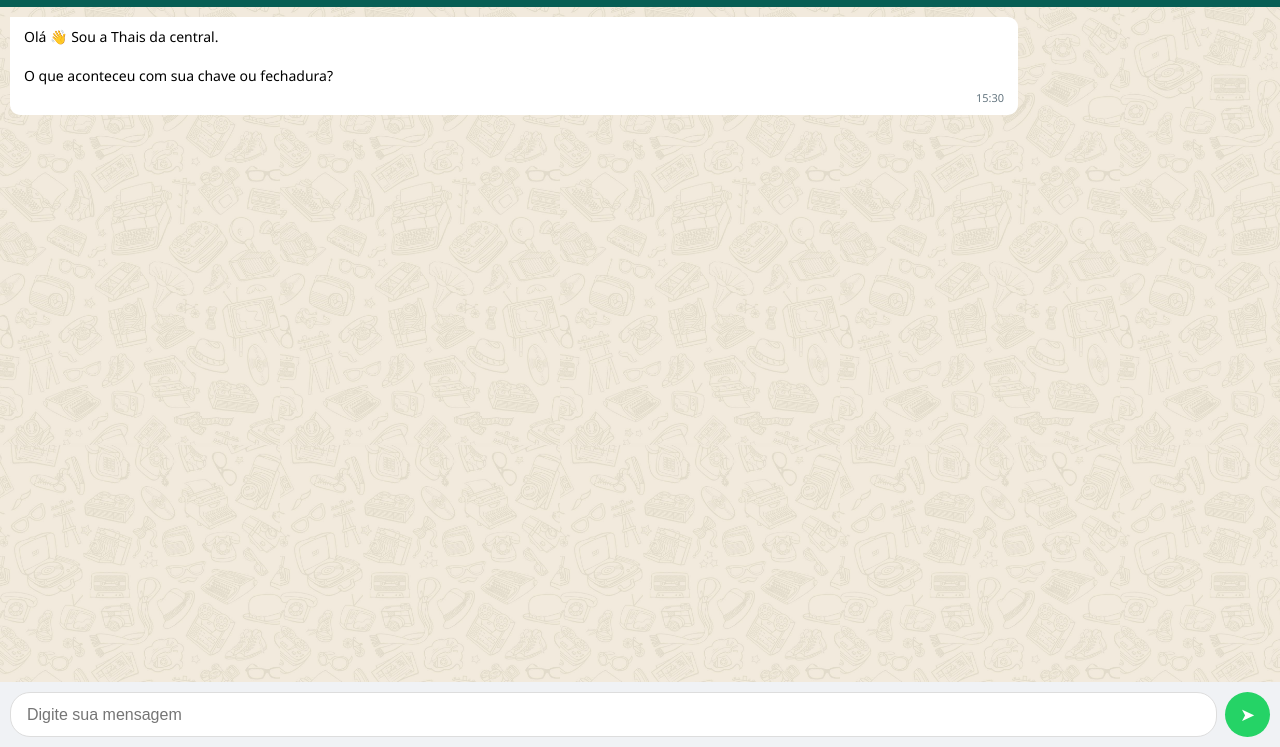
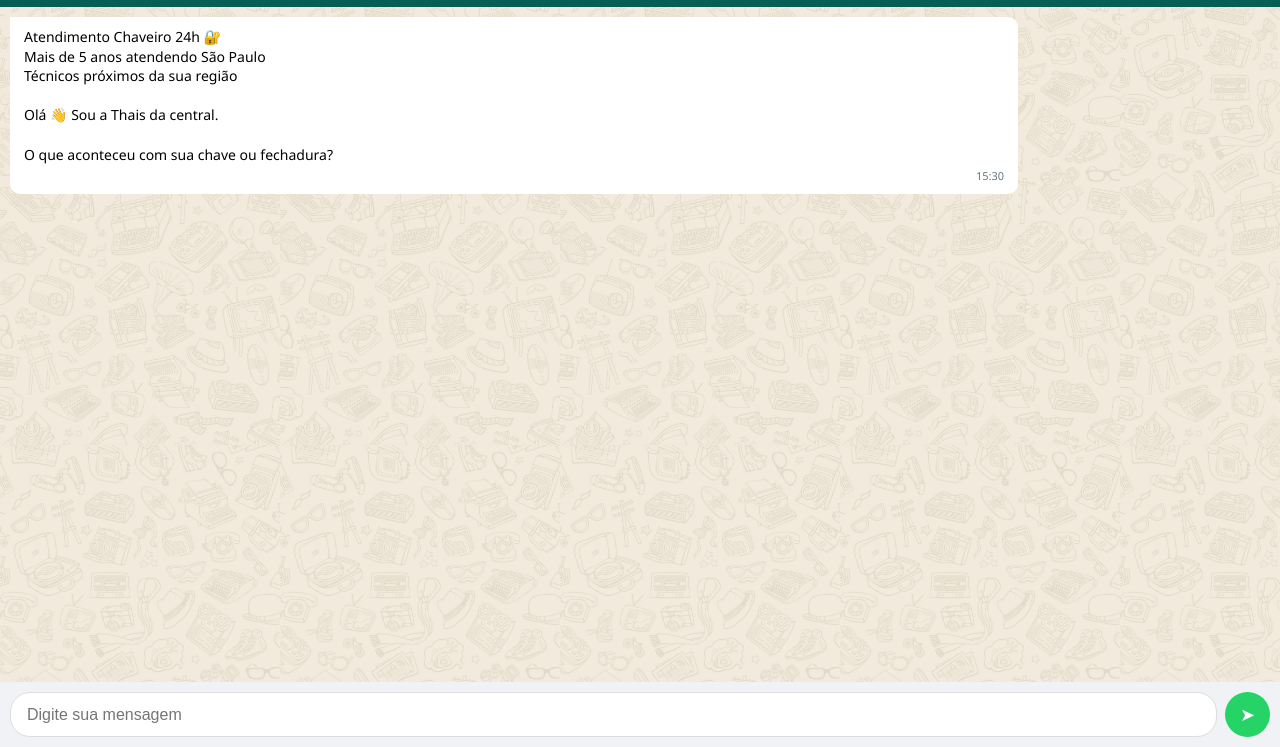
Before and after one commit to roodolfoo-site/chatchaveiro, a website: page chat.html in a window 1280 px wide. Shown: the part 53-800 px from the top of the page. Drawn offline with Linux system fonts and the light colour scheme.

Commit message:
Update chat.html

```diff
--- a/chat.html
+++ b/chat.html
@@ -234,7 +234,7 @@ const messages=document.getElementById("messages")
 const msg=document.createElement("div")
 msg.className="msg bot"
 
-msg.innerHTML="Olá 👋 Sou a Thais da central.<br><br>O que aconteceu com sua chave ou fechadura?<div class='time'>"+hora()+"</div>"
+msg.innerHTML="Atendimento Chaveiro 24h 🔐<br>Mais de 5 anos atendendo São Paulo<br>Técnicos próximos da sua região<br><br>Olá 👋 Sou a Thais da central.<br><br>O que aconteceu com sua chave ou fechadura?<div class='time'>"+hora()+"</div>"
 
 messages.appendChild(msg)
 messages.scrollTop=messages.scrollHeight
```
